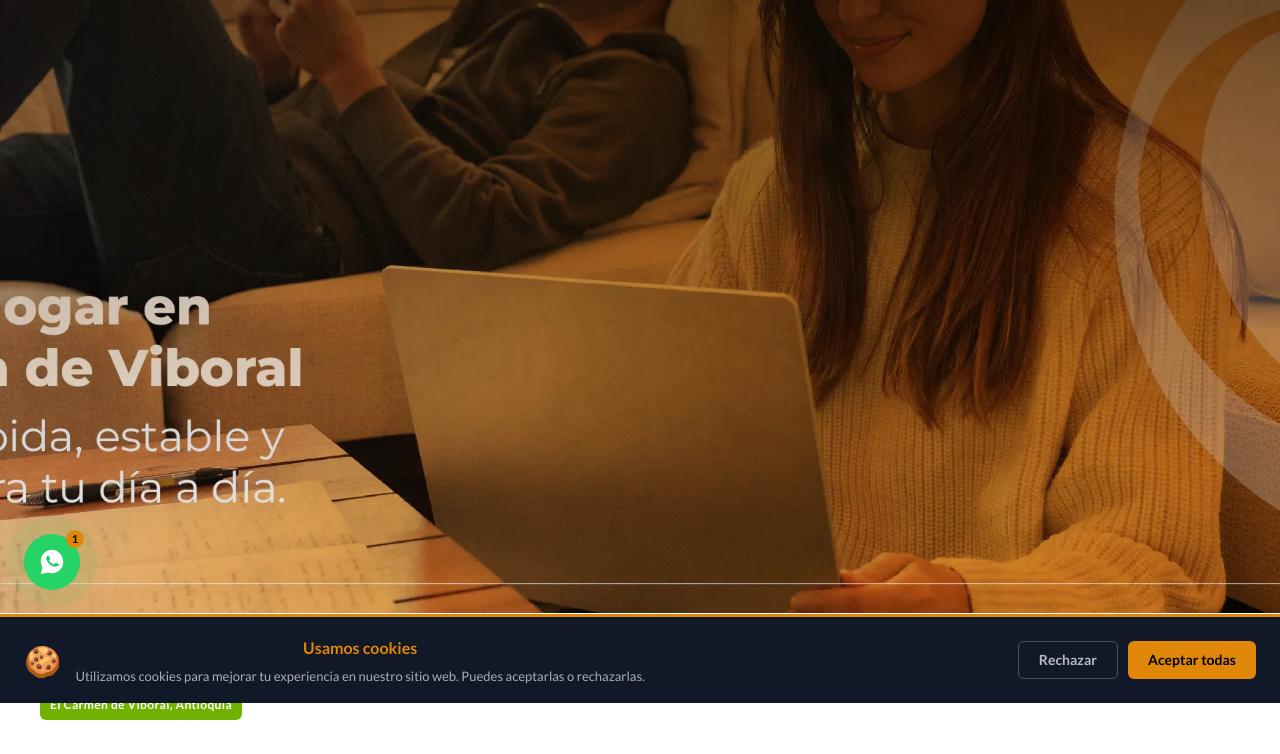
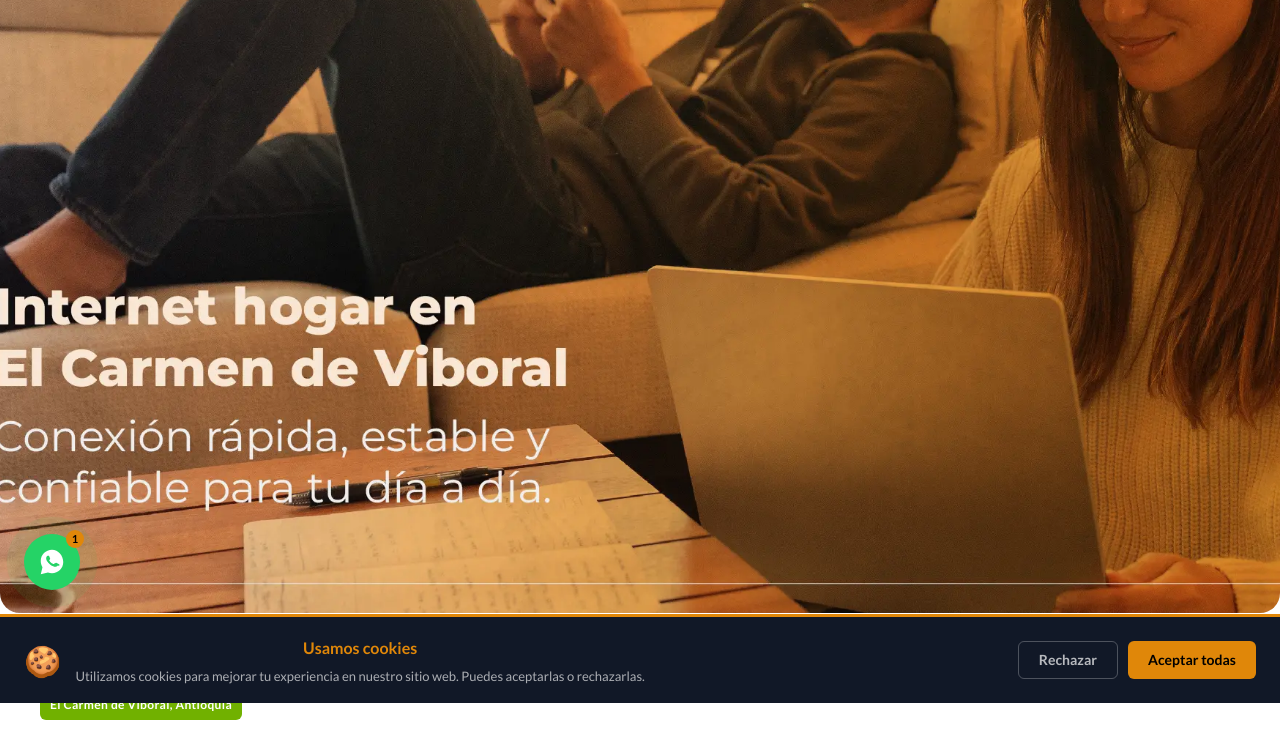
Before and after one commit to webviboraltelco/Viboral_Telecomunicaciones, a website: page index.html in a window 1280 px wide. Shown: the part 186-940 px from the top of the page. Drawn offline with Linux system fonts and the light colour scheme.

Commit message:
Se actualizan archivos y se añaden nuevos archivos

```diff
--- a/index.html
+++ b/index.html
@@ -21,8 +21,17 @@
 
 <body>
  <header class="header inicio" id="header">
+
+  <!-- ✅ Imagen como <img> real — control total por breakpoint -->
+  <img
+    src="build/img/header.webp"
+    alt=""
+    class="header__bg-img"
+    aria-hidden="true"
+    fetchpriority="high"
+  />
+
   <div class="contenedor contenido-header">
-
     <div class="barra">
 
       <a href="/" class="barra__logo">
@@ -42,7 +51,6 @@
         </a>
       </nav>
 
-  <!-- ✅ dark mode SIEMPRE visible, hamburguesa solo en móvil -->
       <div class="barra__acciones">
         <button class="dark-mode-boton" aria-label="Modo oscuro">
           <img src="build/img/dark.png" alt="Modo oscuro" />
--- a/src/scss/layout/_header.scss
+++ b/src/scss/layout/_header.scss
@@ -1,7 +1,10 @@
+// archivo: src/scss/layout/_header.scss
+
 $header-fondo: rgba(0, 0, 0, .82);
 
+// ─── Header principal ─────────────────────────────────────────────
 .header {
-  background-color: $header-fondo; // ← siempre oscuro por defecto
+  background-color: $header-fondo;
   backdrop-filter: blur(10px);
   -webkit-backdrop-filter: blur(10px);
   position: sticky;
@@ -9,21 +12,20 @@
   z-index: 100;
   border-bottom: 1px solid rgba($blanco, .08);
 
-
   &.scrolled {
     background-color: $header-fondo;
   }
 
-
+  // ─── Modo hero (página de inicio) ─────────────────────────────
  &.inicio {
-    background-image: url("../img/header.webp");
-    background-position: center center;
   background-size: cover;
   background-repeat: no-repeat;
   background-attachment: scroll;
+  background-image: none;
+  background-position: center center;
+
   position: relative;
-    background-color: transparent; // ← en inicio no queremos el fondo oscuro sólido
-
+  background-color: transparent;
   height: 100vh;
   max-height: 90rem;
   min-height: 50rem;
@@ -43,9 +45,29 @@
 }
 }
 
+.header__bg-img {
+  position: absolute;
+  inset: 0;
+  width: 100%;
+  height: 100%;
+  display: block;
+  object-fit: cover;
+  object-position: center center;
+  z-index: 0;
+
+  @include tablet {
+    object-position: center center;
+  }
+
+  @include desktop {
+    object-position: 20% center;
+  }
+}
+
+// ─── Contenido del header (nav) — encima de todo ──────────────────
 .contenido-header {
   position: relative;
-  z-index: 1;
+  z-index: 2; // ← encima del gradiente (z-index: 1) y la imagen (z-index: 0)
 }
 
 // ─── Barra ────────────────────────────────────────────────────────
@@ -54,14 +76,11 @@
   flex-direction: row;
   align-items: center;
   justify-content: space-between;
-
-  // ✅ Padding reducido en móvil, normal en tablet+
   padding: .6rem 0;
+  gap: 1rem;
 
   @include tablet  { padding: 1.2rem 0; }
   @include desktop { padding: 1.6rem 0; }
-
-  gap: 1rem;
 
   &__logo {
     flex-shrink: 0;
@@ -78,9 +97,7 @@
       @include tablet   { width: 14rem; }
       @include desktop  { width: 17rem; }
 
-      &:hover {
-        animation: logoPulse 1.5s ease-in-out infinite;
-      }
+      &:hover { animation: logoPulse 1.5s ease-in-out infinite; }
     }
   }
 }
@@ -244,11 +261,6 @@
   }
 }
 
-@keyframes navDeslizar {
-  from { opacity: 0; transform: translateY(-8px); }
-  to   { opacity: 1; transform: translateY(0); }
-}
-
 // ─── Botón Oficina Virtual ────────────────────────────────────────
 .nav-btn-oficina {
   background: $amarillo !important;
@@ -281,6 +293,12 @@
   }
 }
 
+// ─── Keyframes ────────────────────────────────────────────────────
+@keyframes navDeslizar {
+  from { opacity: 0; transform: translateY(-8px); }
+  to   { opacity: 1; transform: translateY(0); }
+}
+
 @keyframes logoEntrada {
   0%   { opacity: 0; transform: translateY(20px) scale(.85); filter: blur(6px); }
   60%  { opacity: 1; filter: blur(0px); transform: translateY(-4px) scale(1.03); }
```
Also changed, not shown: build/css/app.css, 1 other file. Lines whose indentation alone changed are shown as unchanged.
